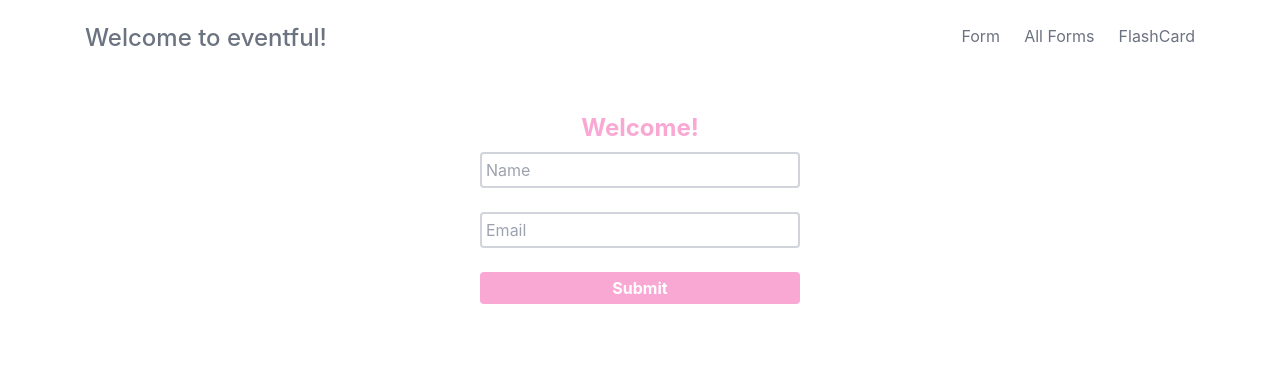
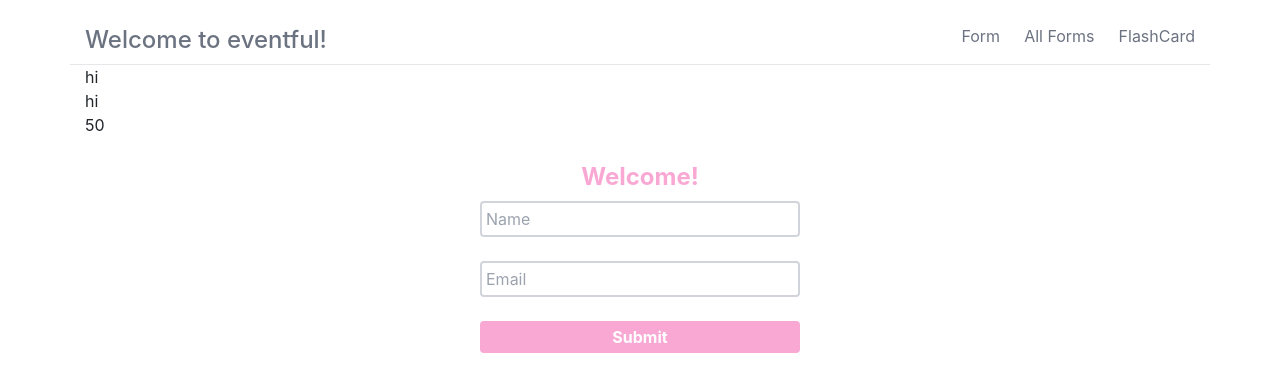
Before and after one commit to cindyliang01/eventful, a React (Create React App) app: page /FlashCard in a window 1280 px wide. Shown: the top 392 px of the page. Built offline with nearby package versions, Linux system fonts and the light colour scheme.

Commit message:
Created flashcard state

```diff
--- a/src/App.js
+++ b/src/App.js
@@ -47,6 +47,8 @@ class App extends Component {
         post: " ",
       },
     ],
+
+    flashCard: 50,
   };
 
   createPost = (newPost, newEmail) => {
@@ -145,13 +147,16 @@ class App extends Component {
     return (
       <React.Fragment>
         <NavBar></NavBar>
-        {/* <div className="container bg-red-300">
+        <div className="container">
           <Routes>
             <Route path="/Form" element={<Form />} />
             <Route path="/AllForms" element={<AllForms />} />
-            <Route path="/FlashCard" element={<FlashCard />} />
+            <Route
+              path="/FlashCard"
+              element={<FlashCard flashCard={this.state.flashCard} />}
+            />
           </Routes>
-        </div> */}
+        </div>
         <h1 className="text-center font-bold text-2xl mt-4 text-pink-300">
           Welcome!
         </h1>
--- a/src/components/NavBar.jsx
+++ b/src/components/NavBar.jsx
@@ -1,31 +1,20 @@
-import React, { Children, Component } from "react";
+import React, { Component } from "react";
 import { Link, useMatch, useResolvedPath } from "react-router-dom";
-const NavBar = () => {
+class NavBar extends Component {
+  render() {
     return (
-    // <nav className="navbar bg-light">
-    //   <div className="container-fluid">
-    //     <Link className="navbar-brand" to="#">
-    //       <span className="badge badge-pill badge-secondary"></span>
-    //       <div className="flex flex-row">
-    //         <ul>
-    //           <CustomLink to="/Form">Form</CustomLink>
-    //           <CustomLink to="/AllForms">AllForms</CustomLink>
-    //           <CustomLink to="/FlashCard">FlashCard</CustomLink>
-    //         </ul>
-    //       </div>
-    //     </Link>
-    //   </div>
-    // </nav>
-
-    <nav className="relative container p-6">
-      <div className="flex items-cente justify-between">
+      <nav className="relative container px-6 pt-6 border-b">
+        <div className="flex items-center justify-between">
           <h4 className="text-gray-500">Welcome to eventful!</h4>
           <div className="flex space-x-6">
-          <CustomLink to="/Form" className="hover:text-pink-400 text-gray-500">
+            <CustomLink
+              to="/Form"
+              className="hover:text-pink-400 text-gray-500"
+            >
               Form
             </CustomLink>
             <CustomLink
-            to="/AllForms "
+              to="/AllForms"
               className="hover:text-pink-400 text-gray-500"
             >
               All Forms
@@ -40,7 +29,8 @@ const NavBar = () => {
         </div>
       </nav>
     );
-};
+  }
+}
 
 function CustomLink({ to, children, ...props }) {
   const resolvedPath = useResolvedPath(to);
--- a/src/pages/FlashCard.jsx
+++ b/src/pages/FlashCard.jsx
@@ -1,6 +1,21 @@
+// const FlashCard = () => {
+//   return <div>FlashCard</div>;
+// };
+
+// export default FlashCard;
+
 import React, { Component } from "react";
-const FlashCard = () => {
-  return <div>FlashCard</div>;
-};
+class FlashCard extends Component {
+  render() {
+    const { flashCard } = this.props;
+    return (
+      <React.Fragment>
+        <div>hi</div>
+        <div>hi</div>
+        {flashCard}
+      </React.Fragment>
+    );
+  }
+}
 
 export default FlashCard;
```
Lines whose indentation alone changed are shown as unchanged.
